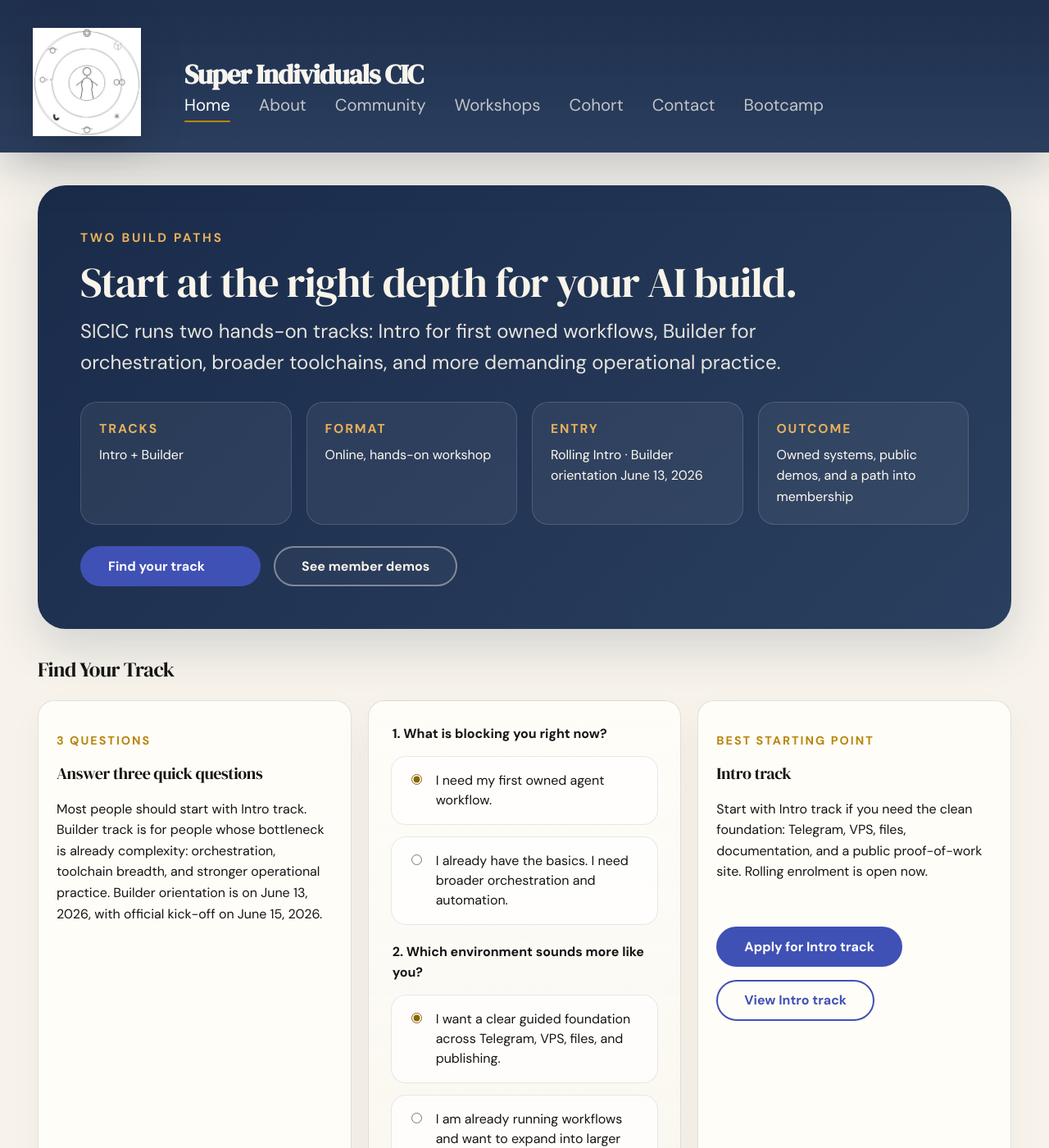
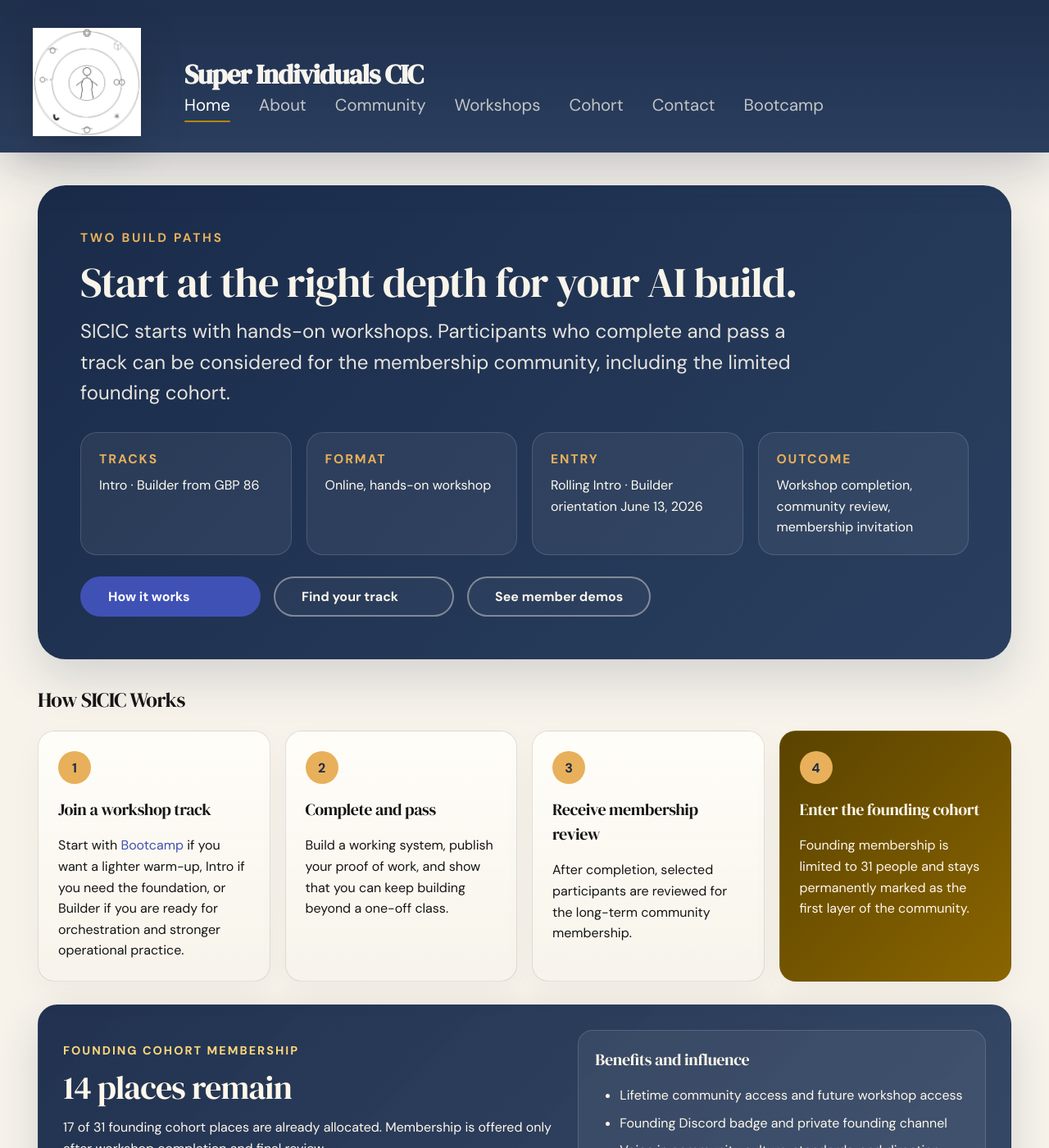
Before and after one commit to sicic-org/sicic-home, an MkDocs documentation site: the page built from docs/index.md, in a window 1280 px wide and 1400 px high. Shown: the whole window at 82% size. Built offline with MkDocs 1.6.1 and Material for MkDocs 9.7.7, drawn with Linux system fonts in a browser that asks for light colours; some of the changed text lies outside the part shown.

Commit message:
Adjust main page

```diff
--- a/docs/index.md
+++ b/docs/index.md
@@ -11,12 +11,12 @@
   <p class="programme-kicker">Two build paths</p>
   <h1>Start at the right depth for your AI build.</h1>
   <p class="programme-subhead">
-    SICIC runs two hands-on tracks: Intro for first owned workflows, Builder for orchestration, broader toolchains, and more demanding operational practice.
+    SICIC starts with hands-on workshops. Participants who complete and pass a track can be considered for the membership community, including the limited founding cohort.
   </p>
   <div class="programme-meta">
     <div class="programme-meta__item">
       <strong>Tracks</strong>
-      <span>Intro + Builder</span>
+      <span>Intro · Builder from GBP 86</span>
     </div>
     <div class="programme-meta__item">
       <strong>Format</strong>
@@ -28,14 +28,61 @@
     </div>
     <div class="programme-meta__item">
       <strong>Outcome</strong>
-      <span>Owned systems, public demos, and a path into membership</span>
+      <span>Workshop completion, community review, membership invitation</span>
     </div>
   </div>
   <div class="programme-actions">
-    <a class="md-button md-button--primary" href="#track-fit">Find your track</a>
+    <a class="md-button md-button--primary" href="#how-it-works">How it works</a>
+    <a class="md-button" href="#track-fit">Find your track</a>
     <a class="md-button" href="cohort/">See member demos</a>
   </div>
 </section>
+
+## How SICIC Works { #how-it-works }
+
+<div class="pathway-strip">
+  <div class="pathway-step">
+    <p class="pathway-step__number">1</p>
+    <h3>Join a workshop track</h3>
+    <p>Start with <a href="https://sicic-org.github.io/pre-bootcamp/">Bootcamp</a> if you want a lighter warm-up, Intro if you need the foundation, or Builder if you are ready for orchestration and stronger operational practice.</p>
+  </div>
+  <div class="pathway-step">
+    <p class="pathway-step__number">2</p>
+    <h3>Complete and pass</h3>
+    <p>Build a working system, publish your proof of work, and show that you can keep building beyond a one-off class.</p>
+  </div>
+  <div class="pathway-step">
+    <p class="pathway-step__number">3</p>
+    <h3>Receive membership review</h3>
+    <p>After completion, selected participants are reviewed for the long-term community membership.</p>
+  </div>
+  <div class="pathway-step pathway-step--featured">
+    <p class="pathway-step__number">4</p>
+    <h3>Enter the founding cohort</h3>
+    <p>Founding membership is limited to 31 people and stays permanently marked as the first layer of the community.</p>
+  </div>
+</div>
+
+<div class="membership-snapshot">
+  <div>
+    <p class="proof-label">Founding Cohort Membership</p>
+    <h2>14 places remain</h2>
+    <p>17 of 31 founding cohort places are already allocated. Membership is offered only after workshop completion and final review.</p>
+    <div class="programme-actions">
+      <a class="md-button md-button--primary" href="community/">View membership page</a>
+    </div>
+  </div>
+  <div class="membership-snapshot__benefits">
+    <h3>Benefits and influence</h3>
+    <ul>
+      <li>Lifetime community access and future workshop access</li>
+      <li>Founding Discord badge and private founding channel</li>
+      <li>Voice in community culture, standards, and direction</li>
+      <li>Opportunity to shape workshop formats and contribution paths</li>
+      <li>Visibility for demos, build logs, and public proof of work</li>
+    </ul>
+  </div>
+</div>
 
 ## Find Your Track { #track-fit }
 
@@ -43,7 +90,10 @@
   <div class="feature-card track-quiz__intro">
     <p class="proof-label">3 questions</p>
     <h3>Answer three quick questions</h3>
-    <p>Most people should start with Intro track. Builder track is for people whose bottleneck is already complexity: orchestration, toolchain breadth, and stronger operational practice. Builder orientation is on June 13, 2026, with official kick-off on June 15, 2026.</p>
+    <p>Use <a href="https://sicic-org.github.io/pre-bootcamp/">Bootcamp</a> as a warm-up, Intro track for the first owned workflow, and Builder track when your bottleneck is already complexity. Builder orientation is on June 13, 2026, with official kick-off on June 15, 2026.</p>
+    <div class="programme-actions">
+      <a class="md-button" href="https://sicic-org.github.io/pre-bootcamp/">Try Bootcamp</a>
+    </div>
   </div>
   <form class="track-quiz__form" id="track-quiz">
     <fieldset class="track-quiz__question">
@@ -158,19 +208,6 @@
   updateRecommendation();
 });
 </script>
-
-## What Intro Track Builds First
-
-<div class="programme-panel programme-panel--narrow">
-  <ul class="programme-checklist">
-    <li>A Telegram-connected agent running 24/7 on your own VPS infrastructure</li>
-    <li>A safer Week 1 setup with basic hardening and ownership habits</li>
-    <li>A first agent shaped by workflow design plus <code>SOUL.md</code> and <code>SKILL.md</code></li>
-    <li>A public GitHub Pages site built from Markdown outputs you control</li>
-  </ul>
-  <p class="programme-note">This is not a course about AI concepts. <br> It is a build environment for people who want one useful owned system, not just familiarity with tools.</p>
-  <p class="programme-note">Builder track builds on this foundation with orchestration, broader toolchains, and more demanding operational practice.</p>
-</div>
 
 ## Why This Is Different
 
--- a/docs/stylesheets/extra.css
+++ b/docs/stylesheets/extra.css
@@ -109,17 +109,131 @@
     color: #fff;
 }
 
+.md-typeset .pathway-strip {
+    display: grid;
+    grid-template-columns: repeat(auto-fit, minmax(210px, 1fr));
+    gap: 0.9rem;
+    margin: 1rem 0 1.4rem;
+}
+
+.md-typeset .pathway-step {
+    position: relative;
+    padding: 1.2rem;
+    border: 1px solid var(--sicic-line);
+    border-radius: 1rem;
+    background: linear-gradient(
+        180deg,
+        rgba(255, 253, 248, 0.98),
+        rgba(247, 243, 235, 0.92)
+    );
+    box-shadow: 0 0.85rem 2rem rgba(21, 21, 21, 0.04);
+}
+
+.md-typeset .pathway-step--featured {
+    color: #fff8ea;
+    border-color: rgba(138, 101, 0, 0.34);
+    background: linear-gradient(135deg, #5a4300 0%, #8a6500 100%);
+}
+
+.md-typeset .pathway-step__number {
+    display: inline-flex;
+    align-items: center;
+    justify-content: center;
+    width: 2rem;
+    height: 2rem;
+    margin: 0 0 0.8rem;
+    border-radius: 999px;
+    color: #1a2b4a;
+    background: #e8b05a;
+    font-weight: 700;
+}
+
+.md-typeset .pathway-step h3 {
+    margin: 0 0 0.55rem;
+}
+
+.md-typeset .pathway-step p:not(.pathway-step__number) {
+    margin-bottom: 0;
+}
+
+.md-typeset .pathway-step--featured h3,
+.md-typeset .pathway-step--featured p:not(.pathway-step__number) {
+    color: #fff8ea;
+}
+
+.md-typeset .membership-snapshot {
+    display: grid;
+    grid-template-columns: minmax(0, 1.1fr) minmax(260px, 0.9fr);
+    gap: 1rem;
+    align-items: stretch;
+    margin: 1rem 0 2rem;
+    padding: 1.5rem;
+    border: 1px solid rgba(26, 43, 74, 0.12);
+    border-radius: 1.2rem;
+    background: linear-gradient(
+        135deg,
+        rgba(26, 43, 74, 0.97),
+        rgba(42, 63, 95, 0.94)
+    );
+    box-shadow: 0 1rem 2.6rem rgba(26, 43, 74, 0.16);
+}
+
+.md-typeset .membership-snapshot h2,
+.md-typeset .membership-snapshot h3,
+.md-typeset .membership-snapshot p,
+.md-typeset .membership-snapshot li {
+    color: #fff8ea;
+}
+
+.md-typeset .membership-snapshot h2 {
+    margin: 0 0 0.7rem;
+    font-size: clamp(2rem, 3vw, 3.1rem);
+    line-height: 1;
+}
+
+.md-typeset .membership-snapshot .proof-label {
+    color: #ffd87a;
+}
+
+.md-typeset .membership-snapshot__benefits {
+    padding: 1rem;
+    border: 1px solid rgba(255, 255, 255, 0.14);
+    border-radius: 0.9rem;
+    background: rgba(255, 255, 255, 0.06);
+}
+
+.md-typeset .membership-snapshot__benefits h3 {
+    margin-top: 0;
+}
+
+.md-typeset .membership-snapshot__benefits ul {
+    margin-bottom: 0;
+}
+
+.md-typeset .membership-snapshot .md-button:not(.md-button--primary) {
+    border-color: rgba(255, 248, 234, 0.42);
+    color: #fff8ea;
+}
+
 .md-typeset .track-quiz {
     display: grid;
-    grid-template-columns: repeat(auto-fit, minmax(280px, 1fr));
+    grid-template-columns: minmax(0, 0.8fr) minmax(360px, 1.35fr);
     gap: 1rem;
     margin: 1rem 0 1.8rem;
+    align-items: start;
 }
 
-.md-typeset .track-quiz__intro,
-.md-typeset .track-quiz__result,
+.md-typeset .track-quiz__intro {
+    grid-column: 1;
+}
+
 .md-typeset .track-quiz__form {
-    height: 100%;
+    grid-column: 2;
+    grid-row: 1 / span 2;
+}
+
+.md-typeset .track-quiz__result {
+    grid-column: 1;
 }
 
 .md-typeset .track-quiz__form {
@@ -176,7 +290,7 @@
 }
 
 .md-typeset .track-quiz__result-copy {
-    min-height: 6.5rem;
+    min-height: 5.5rem;
 }
 
 .md-typeset .track-quiz__result--builder {
@@ -1296,6 +1410,21 @@
 }
 
 @media screen and (max-width: 60em) {
+    .md-typeset .membership-snapshot {
+        grid-template-columns: 1fr;
+    }
+
+    .md-typeset .track-quiz {
+        grid-template-columns: 1fr;
+    }
+
+    .md-typeset .track-quiz__intro,
+    .md-typeset .track-quiz__form,
+    .md-typeset .track-quiz__result {
+        grid-column: auto;
+        grid-row: auto;
+    }
+
     .md-typeset .cta-panel {
         grid-template-columns: 1fr;
     }
```
Also changed, not shown: docs/community.md (+8 -8 lines), docs/workshops.md (+3 -3 lines).
